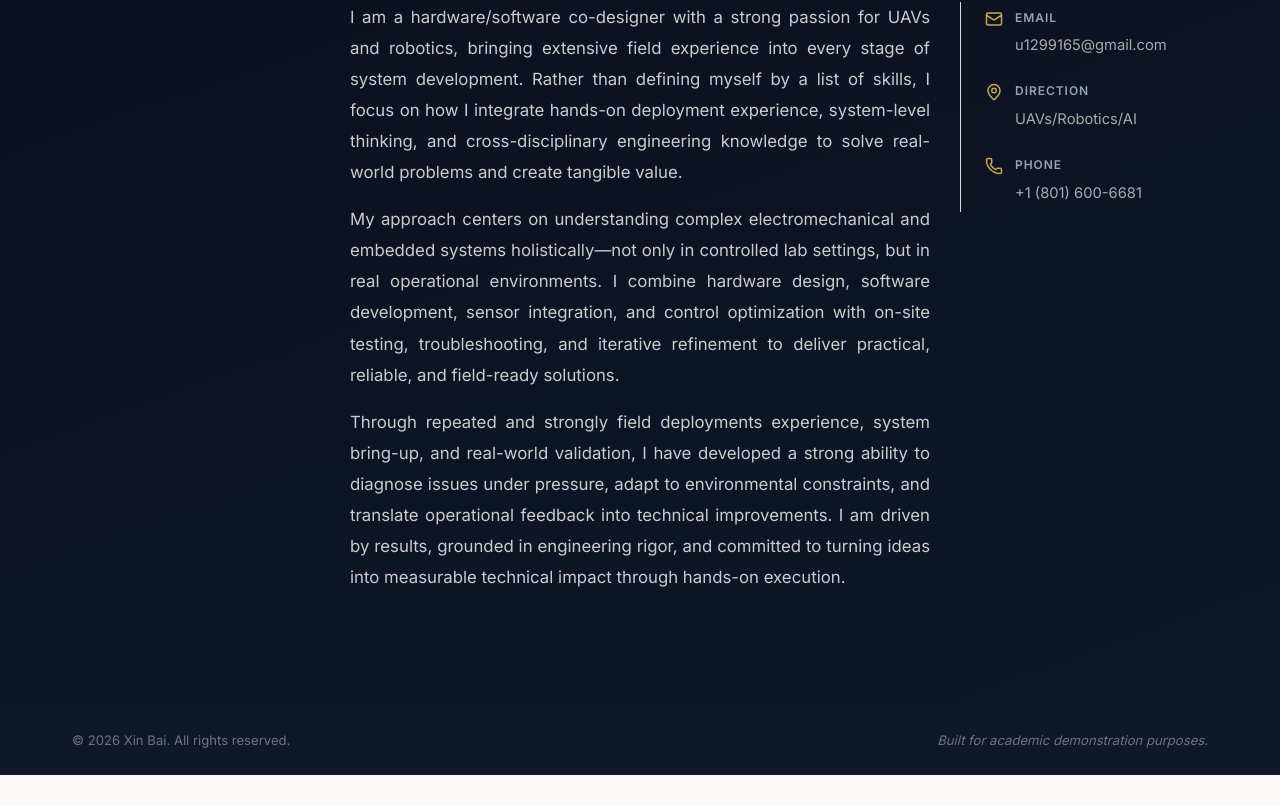
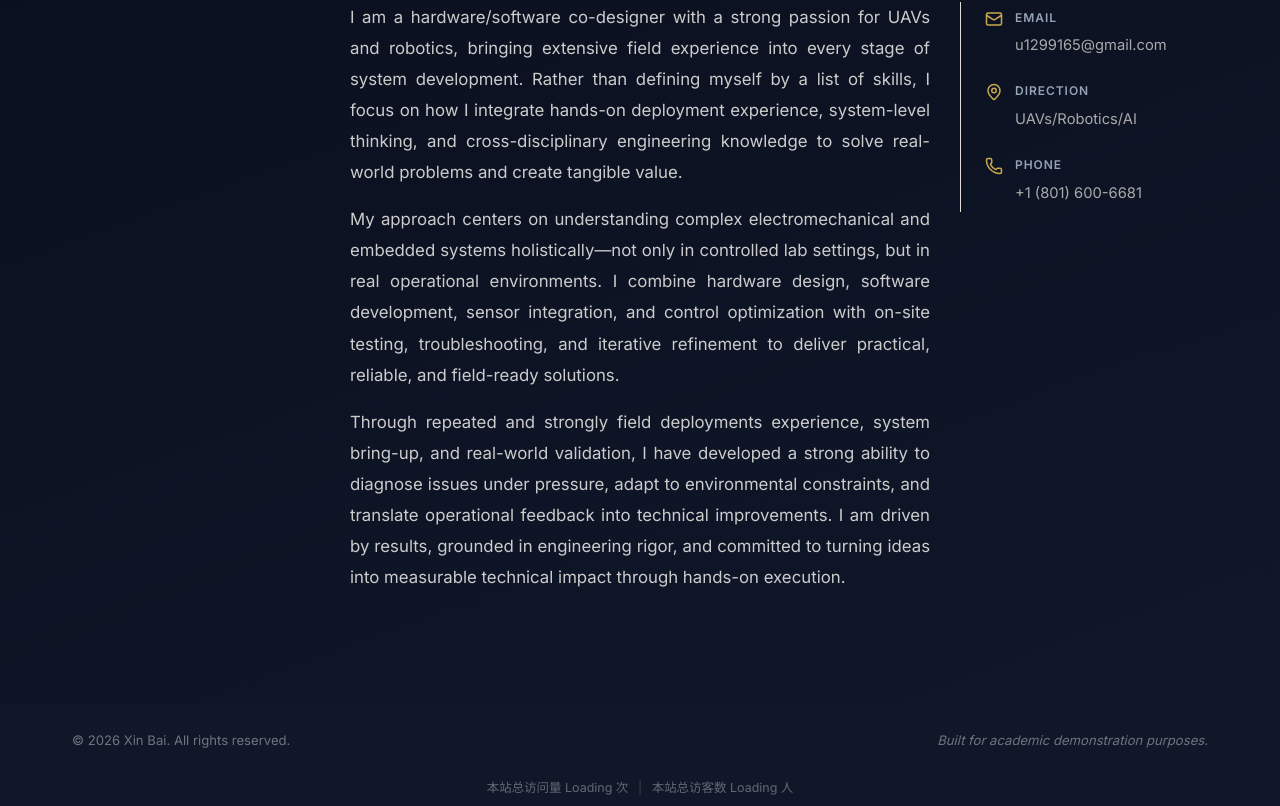
Before and after one commit to xinbai-ee/xinbai-ee.github.io, a React (Vite) app: page / in a window 1280 px wide. Shown: the part 664-1470 px from the top of the page. Before the commit the page ends 1439 px from the top, so only its background shows below. Built offline with nearby package versions, Linux system fonts and the light colour scheme; a web font is replaced by a local one.

Commit message:
feat: add vercount visitor stats to footer

```diff
--- a/index.html
+++ b/index.html
@@ -32,6 +32,7 @@
         }
       })();
     </script>
+    <script defer src="https://events.vercount.one/js"></script>
     <script type="module" src="/src/main.jsx"></script>
   </body>
 </html>
--- a/src/components/Footer.css
+++ b/src/components/Footer.css
@@ -111,6 +111,21 @@
   font-style: italic;
 }
 
+/* Visitor stats */
+.footer-stats {
+  display: flex;
+  justify-content: center;
+  align-items: center;
+  gap: 0.6rem;
+  margin-top: 0.6rem;
+  font-size: 0.78rem;
+  color: rgba(255, 255, 255, 0.35);
+}
+
+.footer-stats-divider {
+  opacity: 0.5;
+}
+
 /* Responsive */
 @media (max-width: 768px) {
   .footer-grid {
--- a/src/components/Footer.jsx
+++ b/src/components/Footer.jsx
@@ -65,6 +65,16 @@ const Footer = () => (
         <p>&copy; {new Date().getFullYear()} {personalData.name}. All rights reserved.</p>
         <p className="footer-note">Built for academic demonstration purposes.</p>
       </div>
+
+      <div className="footer-stats">
+        <span>
+          本站总访问量 <span id="vercount_value_site_pv">Loading</span> 次
+        </span>
+        <span className="footer-stats-divider">|</span>
+        <span>
+          本站总访客数 <span id="vercount_value_site_uv">Loading</span> 人
+        </span>
+      </div>
     </div>
   </footer>
 )
```
Also changed, not shown: 1 other file (tests, documents, lock files or other folders).
